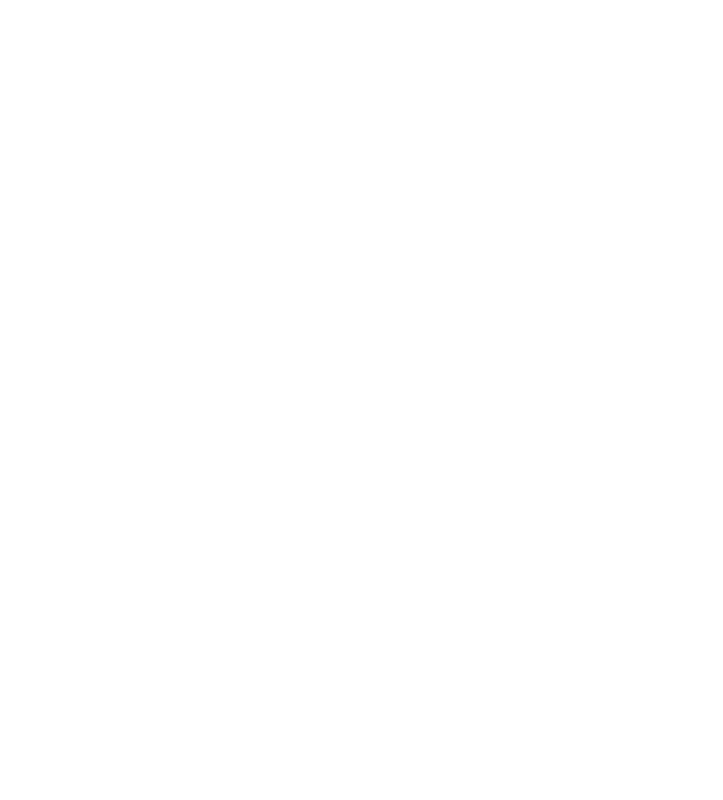
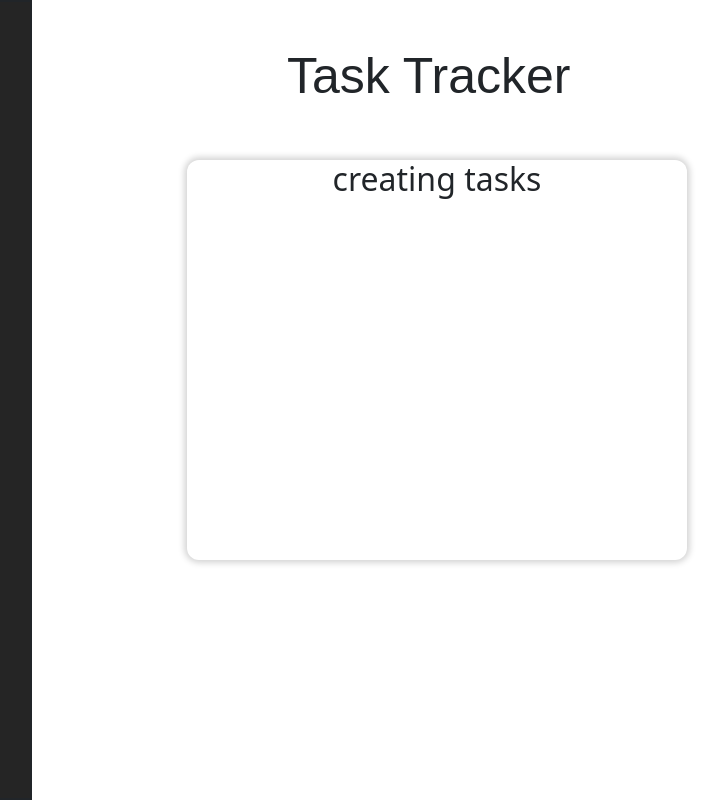
Before and after one commit to Zhadi-1-s/TaskTrecker, an Angular app in the folder taskTrecker/: page /create in a window 1280 px wide. Before the commit this address led to /. Shown: the whole page, without its empty margins (318-1041 px from the left). Built offline with nearby package versions, Linux system fonts and the light colour scheme.

Commit message:
Сделал верстку и устновил bootstrap

```diff
--- a/taskTrecker/angular.json
+++ b/taskTrecker/angular.json
@@ -25,9 +25,13 @@
               "src/assets"
             ],
             "styles": [
-              "src/styles.css"
+              "src/styles.css",
+              "node_modules/bootstrap/scss/bootstrap.scss",
+              "node_modules/bootstrap-icons/font/bootstrap-icons.css"
             ],
-            "scripts": []
+            "scripts": [
+              "node_modules/bootstrap/dist/js/bootstrap.bundle.min.js"
+            ]
           },
           "configurations": {
             "production": {
--- a/taskTrecker/package.json
+++ b/taskTrecker/package.json
@@ -18,6 +18,8 @@
     "@angular/platform-browser": "^15.2.0",
     "@angular/platform-browser-dynamic": "^15.2.0",
     "@angular/router": "^15.2.0",
+    "bootstrap": "^5.3.3",
+    "bootstrap-icons": "^1.11.3",
     "rxjs": "~7.8.0",
     "tslib": "^2.3.0",
     "zone.js": "~0.12.0"
--- a/taskTrecker/src/app/app-routing.module.ts
+++ b/taskTrecker/src/app/app-routing.module.ts
@@ -1,10 +1,14 @@
 import { NgModule } from '@angular/core';
 import { RouterModule, Routes } from '@angular/router';
 import { MainComponent } from './components/main/main.component';
+import { AllTasksComponent } from './components/all-tasks/all-tasks.component';
+import { CreateTaskComponent } from './components/create-task/create-task.component';
 
 const routes: Routes = [
   {path:'',redirectTo:'main',pathMatch:'full'},
-  {path:'main',component:MainComponent}
+  {path:'main',component:MainComponent},
+  {path:'create',component:CreateTaskComponent},
+  {path:'tasks',component:AllTasksComponent}
 ];
 
 @NgModule({
--- a/taskTrecker/src/app/components/all-tasks/all-tasks.component.css
+++ b/taskTrecker/src/app/components/all-tasks/all-tasks.component.css
@@ -0,0 +1,14 @@
+.left-bar{
+    position: absolute;
+    width: 350px;
+    height: 100%;
+    border: solid 1px;
+}
+.main-container{
+    position: absolute;
+    right: 300px;
+    top: 50px;
+    width: 800px;
+    height: 600px;
+    border: solid 2px;
+}
--- a/taskTrecker/src/app/components/all-tasks/all-tasks.component.html
+++ b/taskTrecker/src/app/components/all-tasks/all-tasks.component.html
@@ -1 +1,10 @@
-<p>all-tasks works!</p>
+<div class="left-bar">
+    <div class="main">
+        <h1>There will be left bar</h1>
+    </div>
+</div>
+<div class="main-container">
+    <div class="tasks">
+        <h1>There will be all tasks</h1>
+    </div>
+</div>
--- a/taskTrecker/src/app/components/create-task/create-task.component.css
+++ b/taskTrecker/src/app/components/create-task/create-task.component.css
@@ -0,0 +1,46 @@
+.left-bar{
+    position: absolute;
+    width: 350px;
+    height: 100%;
+    border: solid 2px;
+    background-color: #252525;
+}
+.container{
+    display: flex;
+    position: absolute;
+    left:325px;
+    top: 50px;
+    flex-direction: column;
+    width: 700px;
+    height: 600px;
+    align-items: center;
+    text-align: center;
+}
+.title{
+    position: relative;
+    width: 500px;
+    height: 60px;
+    left: 80px;
+    align-items: center;
+    display: flex;
+    text-align: center;
+}
+.title h1{
+    font-size: 50px;
+    font-family: Arial, Helvetica, sans-serif;
+    margin-left: 100px;
+}
+.req{
+    position: relative;
+    width: 500px;
+    height: 400px;
+    border:none;
+    box-shadow: 0 0 5pt 2pt #D3D3D3;
+    border-radius: 12px;
+    left: 80px;
+    top: 50px;
+    display: flex;
+    flex-direction: column;
+    text-align: center;
+    align-items: center;
+}
--- a/taskTrecker/src/app/components/create-task/create-task.component.html
+++ b/taskTrecker/src/app/components/create-task/create-task.component.html
@@ -1 +1,11 @@
-<p>create-task works!</p>
+<div class="left-bar">
+
+</div>
+<div class="container">
+    <div class="title">
+        <h1>Task Tracker</h1>
+    </div>
+    <div class="req">
+        <h2>creating tasks</h2>
+    </div>
+</div>
--- a/taskTrecker/src/app/components/main/main.component.css
+++ b/taskTrecker/src/app/components/main/main.component.css
@@ -1,20 +1,38 @@
 .container{
     display: flex;
     position: absolute;
-    left:28%;
+    left:325px;
     top: 50px;
-
+    flex-direction: column;
     width: 700px;
     height: 600px;
     align-items: center;
+    text-align: center;
+}
+.title{
+    position: relative;
+    width: 500px;
+    height: 60px;
+
+    left: 100px;
+    align-items: center;
+    display: flex;
+    text-align: center;
+}
+.title h1{
+    font-size: 50px;
+    font-family: Arial, Helvetica, sans-serif;
+    margin-left: 100px;
 }
 .contact{
     position: relative;
     width: 500px;
     height: 400px;
-    border: solid 1px;
+    border:none;
+    box-shadow: 0 0 5pt 2pt #D3D3D3;
     border-radius: 12px;
     left: 100px;
+    top: 50px;
     display: flex;
     flex-direction: column;
     text-align: center;
--- a/taskTrecker/src/app/components/main/main.component.html
+++ b/taskTrecker/src/app/components/main/main.component.html
@@ -1,4 +1,7 @@
 <div class="container">
+    <div class="title">
+        <h1>Task Tracker</h1>
+    </div>
     <div class="contact">
         <label for="">Name</label>
         <input type="text" placeholder="Напишите Имя">
@@ -6,6 +9,6 @@
         <input type="text" placeholder="Напишите Фаимлию">
         <label for="">Email</label>
         <input type="text" placeholder="Email">
-        <button>Дальше</button>
+        <button (click)="navigateToTasks()">Дальше</button>
     </div>
 </div>
--- a/taskTrecker/src/app/components/main/main.component.ts
+++ b/taskTrecker/src/app/components/main/main.component.ts
@@ -1,4 +1,5 @@
 import { Component } from '@angular/core';
+import { Router } from '@angular/router';
 
 @Component({
   selector: 'app-main',
@@ -7,4 +8,10 @@ import { Component } from '@angular/core';
 })
 export class MainComponent {
 
+  constructor(private router: Router){}
+
+  navigateToTasks(){
+    this.router.navigate(['create'])
+  }
+
 }
```
Also changed, not shown: 1 other file (tests, documents, lock files or other folders).
